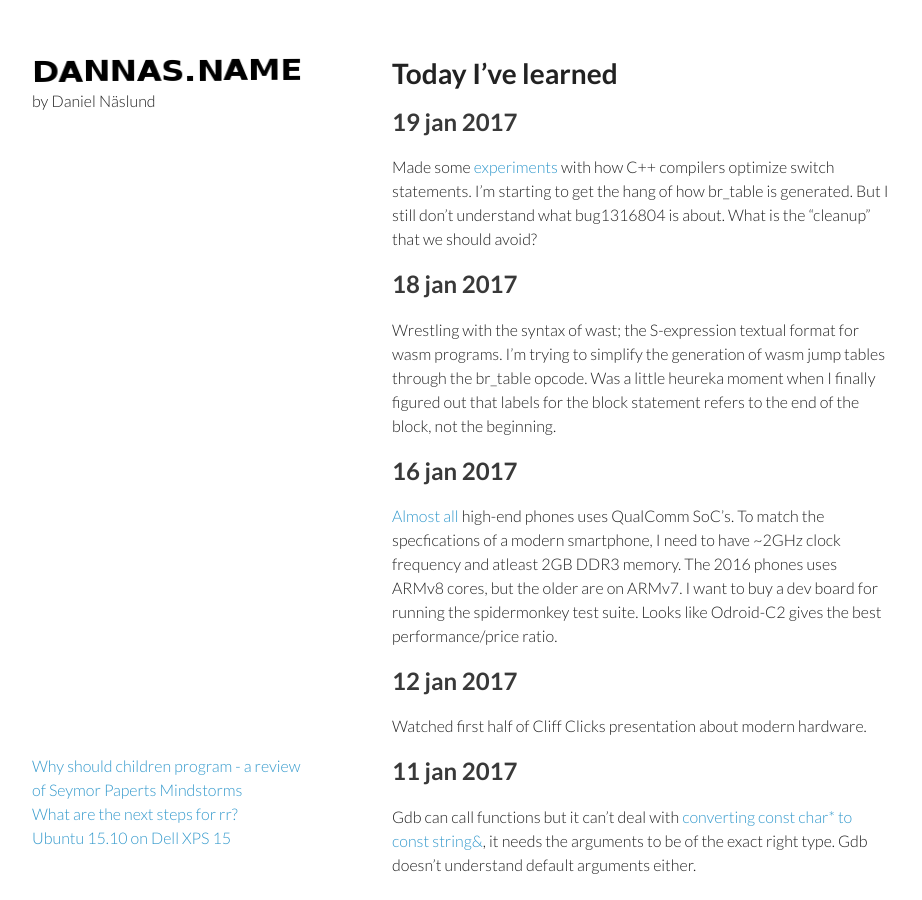
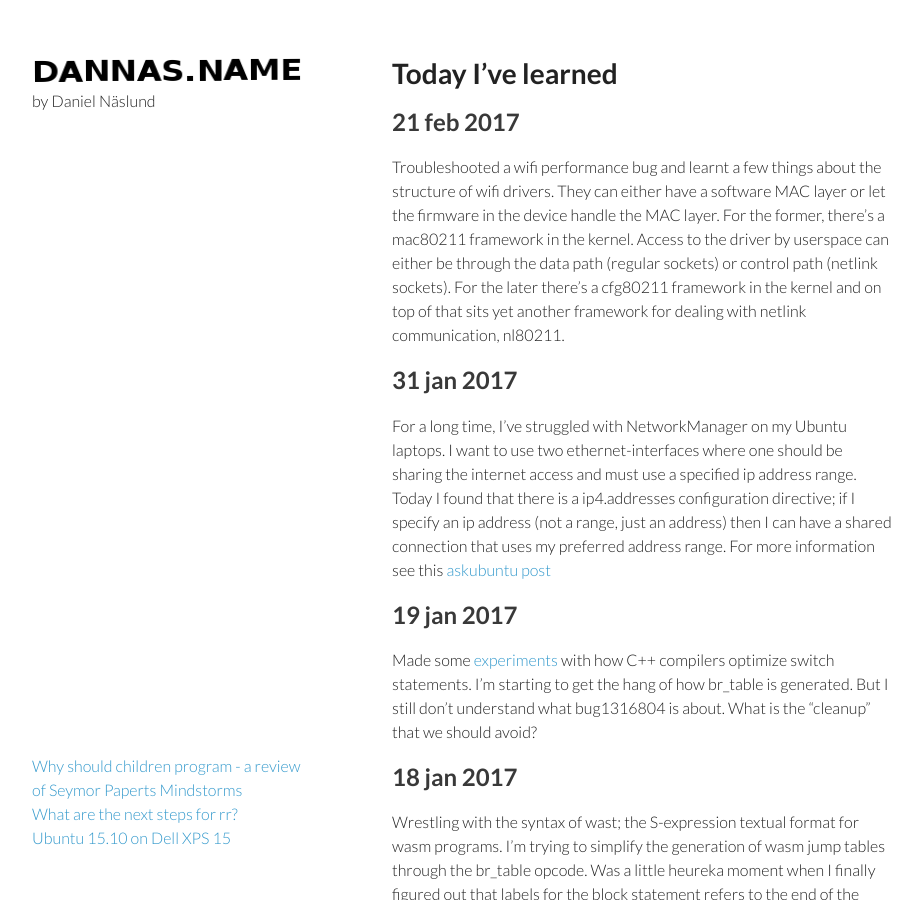
Before and after one commit to dannas/dannas.github.com, a Jekyll site: the page built from TIL.markdown, in a window 1280 px wide and 900 px high. Shown: the whole window, without its empty margins (178-1100 px from the left). Built offline with Jekyll 4.4.1, drawn with Linux system fonts in a browser that asks for light colours; our own code applies the rules of GitHub Pages for plain Markdown files.

Commit message:
Another TIL

```diff
--- a/TIL.markdown
+++ b/TIL.markdown
@@ -1,4 +1,23 @@
 # Today I've learned
+
+## 21 feb 2017
+Troubleshooted a wifi performance bug and learnt a few things about the
+structure of wifi drivers. They can either have a software MAC layer or let the
+firmware in the device handle the MAC layer. For the former, there's a mac80211
+framework in the kernel. Access to the driver by userspace can either be
+through the data path (regular sockets) or control path (netlink sockets). For
+the later there's a cfg80211 framework in the kernel and on top of that sits
+yet another framework for dealing with netlink communication, nl80211.
+
+
+## 31 jan 2017
+For a long time, I've struggled with NetworkManager on my Ubuntu laptops. I
+want to use two ethernet-interfaces where one should be sharing the internet
+access and must use a specified ip address range. Today I found that there is a
+ip4.addresses configuration directive; if I specify an ip address (not a range,
+just an address) then I can have a shared connection that uses my preferred
+address range. For more information see this
+[askubuntu post](http://askubuntu.com/questions/844913/how-to-control-ip-ranges-of-network-managers-hotspots)
 
 ## 19 jan 2017
 Made some [experiments](https://godbolt.org/g/sQETrj) with how C++ compilers
```
